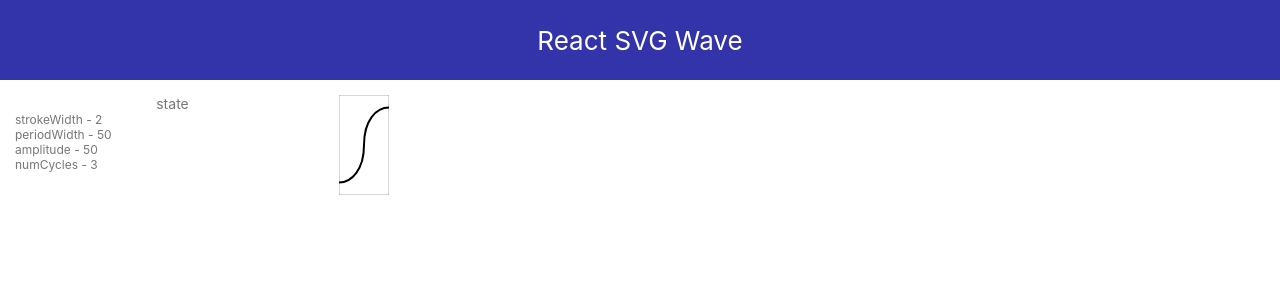
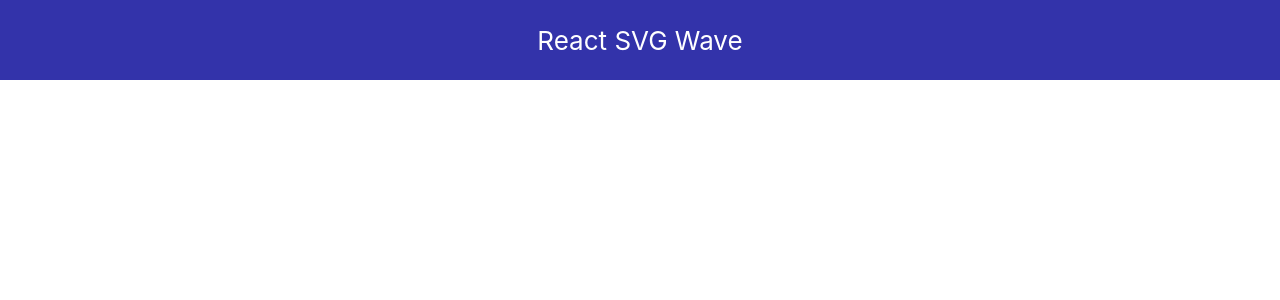
Before and after one commit to seanhaneberg/svg-experiments, a React (Create React App) app: page / in a window 1280 px wide. Shown: the top 300 px of the page. Built offline with nearby package versions, Linux system fonts and the light colour scheme.

Commit message:
Make wave stateless

```diff
--- a/src/SVGWave.jsx
+++ b/src/SVGWave.jsx
@@ -1,38 +1,14 @@
 import React, { Component } from 'react';
 import './SVGWave.css'
-import ComponentMonitor from './ComponentMonitor';
-
-const minStroke = 2;
-// const maxStroke = 10;
-
-const minPeriodWidth = 50;
-// const maxPeriodWidth = 150;
-
-const minAmplitude = 50;
-// const maxAmplitude = 150;
-
-const minCycles = 3;
-// const maxCycles = 7;
 
 class SVGWave extends Component {
-  constructor(props) {
-    super(props);
-
-    this.state = {
-      strokeWidth: minStroke,
-      periodWidth: minPeriodWidth,
-      amplitude: minAmplitude,
-      numCycles: minCycles,
-    };
-  }
 
   render() {
-
-    const amplitude = this.state.amplitude;
+    const amplitude = this.props.amplitude;
     const height = amplitude * 2;
-    const periodWidth = this.state.periodWidth;
-    const strokeWidth = this.state.strokeWidth;
-    const width = (periodWidth * (this.state.numCycles - 2));
+    const periodWidth = this.props.periodWidth;
+    const strokeWidth = this.props.strokeWidth;
+    const width = (periodWidth * (this.props.numCycles - 2));
     const startX = 0;
     const startY = height / 2;
 
@@ -48,7 +24,7 @@ class SVGWave extends Component {
     const dx2 = dx;
     const dy2 = dy1;
 
-    const numCycles = this.state.numCycles;
+    const numCycles = this.props.numCycles;
 
     let suffix = '';
 
@@ -71,7 +47,6 @@ class SVGWave extends Component {
     return (
       // Need to return:
       <div className="container">
-        <ComponentMonitor subject={this} />
         <div className="content-pane">
           <svg height={height} width={width}>
             <rect
```
